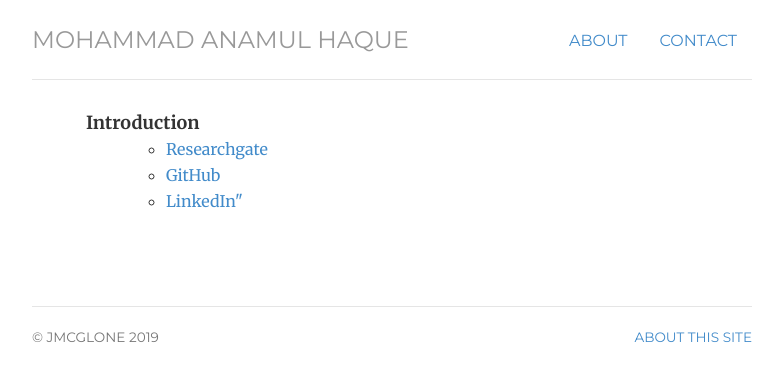
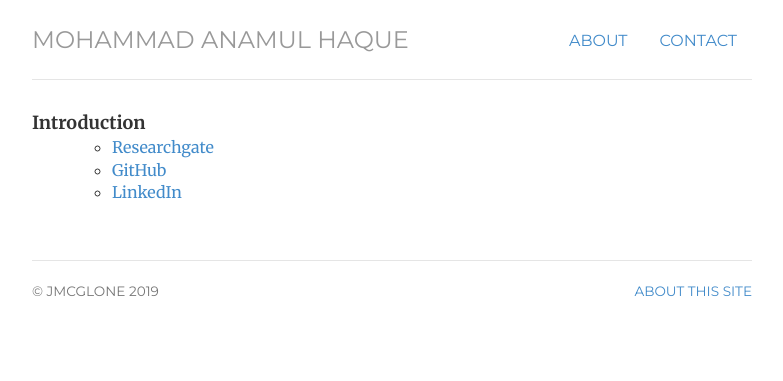
Before and after one commit to haquemdanamul/haquemdanamul, a Jekyll site: the page built from about/index.html, in a window 1280 px wide. Shown: the top 381 px of the page, without its empty margins (248-1031 px from the left). Built offline with Jekyll 4.4.1, drawn with Linux system fonts in a browser that asks for light colours; nearby versions of some CDN libraries; library files that are not in the unit come from our copies.

Commit message:
Update index.html

```diff
--- a/about/index.html
+++ b/about/index.html
@@ -1,10 +1,10 @@
 ---
 layout: default
-title: FOLLOW ME HERE
-description: personal website for Haque , a Biostatistician.
+title:
+description: personal website for Haque, a Biostatistician.
 ---
 
-  <div class="about">
+  <div class="FOLLOW ME HERE">
 
 
 <b style="font-size:18px"> Introduction </b>
@@ -12,7 +12,7 @@ description: personal website for Haque , a Biostatistician.
   <ul>
 				<li><a href="https://www.researchgate.net/profile/Mohammad_Anamul_Haque">Researchgate</a></li>
 	        		<li><a href="https://haquemdanamul.github.io/cpct/">GitHub</a></li>
-				<li><a href="https://linkedin.com/in/mohammad-anamul-haque-40541060">LinkedIn" </a></li>
+				<li><a href="https://linkedin.com/in/mohammad-anamul-haque-40541060">LinkedIn </a></li>
 				</ul>
 </ul>
 <br>
```
